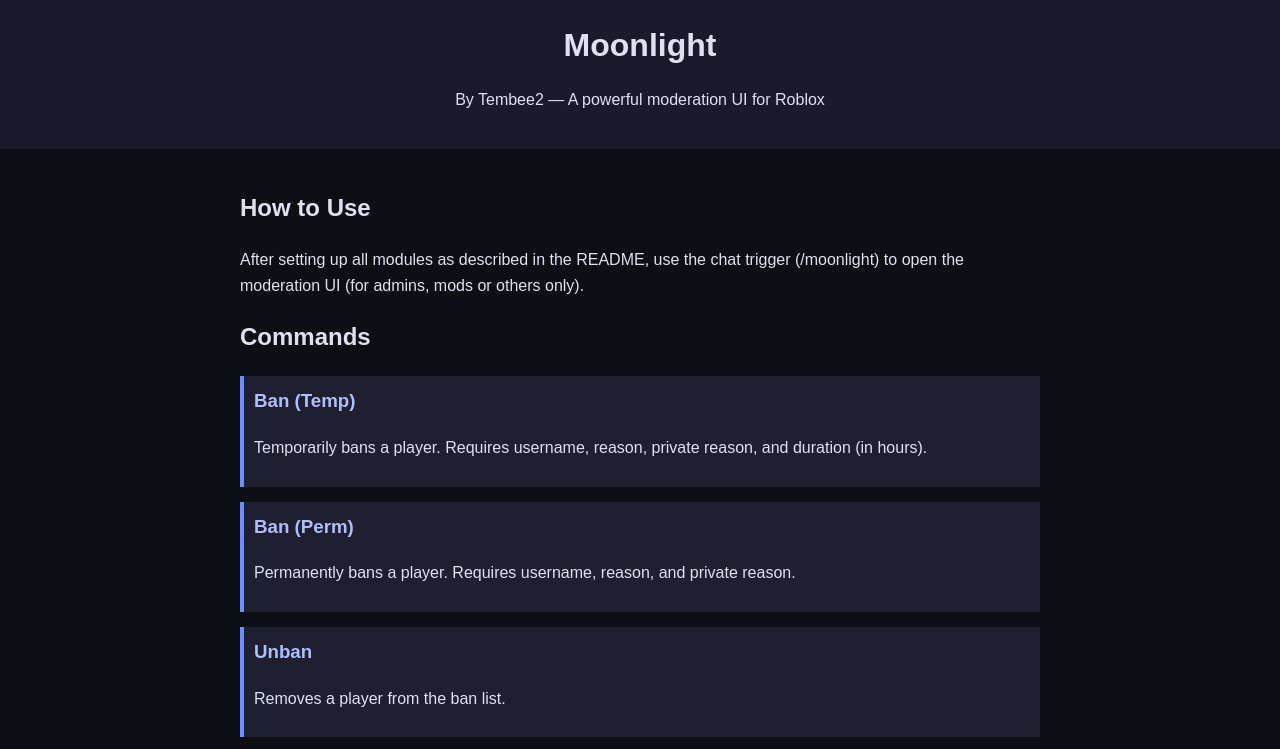
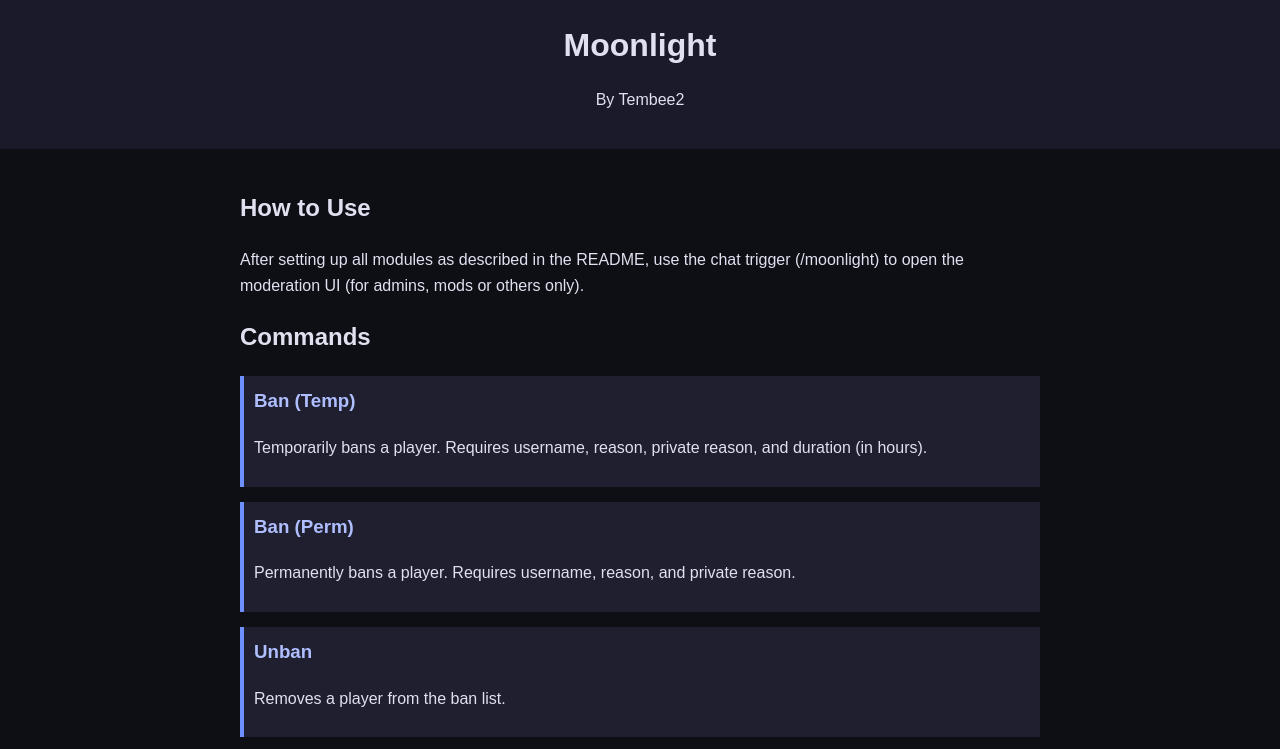
Before and after one commit to tembee2/Moonlight, a plain HTML site: page index.html in a window 1280 px wide. Shown: the top 749 px of the page. Drawn offline with Linux system fonts and the light colour scheme.

Commit message:
Update index.html

```diff
--- a/index.html
+++ b/index.html
@@ -79,7 +79,7 @@
 <body>
   <header>
     <h1>Moonlight</h1>
-    <p>By Tembee2 — A powerful moderation UI for Roblox</p>
+    <p>By Tembee2</p>
   </header>
   <div class="container">
     <h2>How to Use</h2>
```
